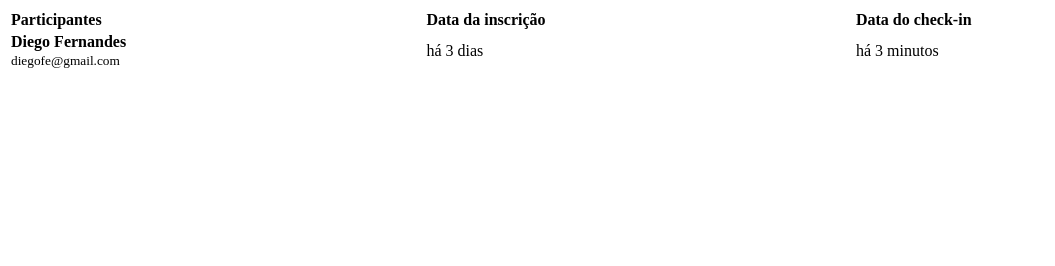
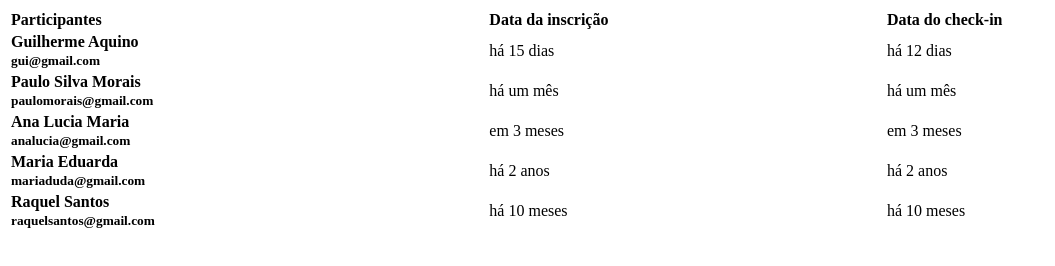
Before and after one commit to GuilhermeAquinoDB/nlw-unite, a plain HTML site: page index.html in a window 1280 px wide. Shown: the whole page, without its empty margins (0-1055 px from the left). Drawn offline with nearby package versions, Linux system fonts and the light colour scheme.

Commit message:
:sparkles: feat: add javascript

```diff
--- a/index.html
+++ b/index.html
@@ -5,6 +5,14 @@
   <meta charset="UTF-8">
   <meta name="viewport" content="width=device-width, initial-scale=1.0">
   <title>NLW</title>
+
+  <script src="https://cdn.jsdelivr.net/npm/dayjs@1/dayjs.min.js"></script>
+  <script>dayjs().format()</script>
+  <script src="https://cdn.jsdelivr.net/npm/dayjs@1/dayjs.min.js"></script>
+  <script src="https://cdn.jsdelivr.net/npm/dayjs@1/plugin/relativeTime.js"></script>
+  <script>dayjs.extend(window.dayjs_plugin_relativeTime)</script>
+  <script src="https://cdn.jsdelivr.net/npm/dayjs@1/locale/pt-br.js"></script>
+  <script>dayjs.locale('pt-br')</script>
 </head>
 
 <body>
@@ -36,6 +44,7 @@
     </tbody>
   </table>
 
+  <script src="index.js"></script>
 </body>
 
 </html>
--- a/index.js
+++ b/index.js
@@ -0,0 +1,64 @@
+let participantes = [
+  {
+    nome: 'Guilherme Aquino',
+    email: 'gui@gmail.com',
+    dataInscricao: new Date(2024, 2, 22, 19, 20),
+    dataCheckIn: new Date(2024, 2, 25, 22, 10)
+  },
+  {
+    nome: 'Paulo Silva Morais',
+    email: 'paulomorais@gmail.com',
+    dataInscricao: new Date(2024, 1, 25, 20, 26),
+    dataCheckIn: new Date(2024, 1, 26, 21, 15)
+  },
+  {
+    nome: 'Ana Lucia Maria',
+    email: 'analucia@gmail.com',
+    dataInscricao: new Date(2024, 5, 23, 22, 26),
+    dataCheckIn: new Date(2024, 5, 23, 23, 18)
+  },
+  {
+    nome: 'Maria Eduarda',
+    email: 'mariaduda@gmail.com',
+    dataInscricao: new Date(2022, 3, 23, 22, 26),
+    dataCheckIn: new Date(2022, 3, 23, 23, 18)
+  },
+  {
+    nome: 'Raquel Santos',
+    email: 'raquelsantos@gmail.com',
+    dataInscricao: new Date(2023, 4, 23, 22, 26),
+    dataCheckIn: new Date(2023, 4, 23, 23, 18)
+  }
+]
+
+const criarNovoParticipante = participante => {
+  const dataInscricao = dayjs(Date.now()).to(participante.dataInscricao)
+
+  const dataCheckIn = dayjs(Date.now()).to(participante.dataCheckIn)
+
+  return `
+  <tr>
+      <td>
+        <strong>
+          ${participante.nome}
+          <br>
+          <small>
+            ${participante.email}
+          </small>
+      </td>
+      <td>${dataInscricao}</td>
+      <td>${dataCheckIn}</td>
+    </tr>
+  `
+}
+
+const atualizarLista = participantes => {
+  let output = ''
+  for (let participante of participantes) {
+    output = output + criarNovoParticipante(participante)
+  }
+
+  document.querySelector('tbody').innerHTML = output
+}
+
+atualizarLista(participantes)
```
